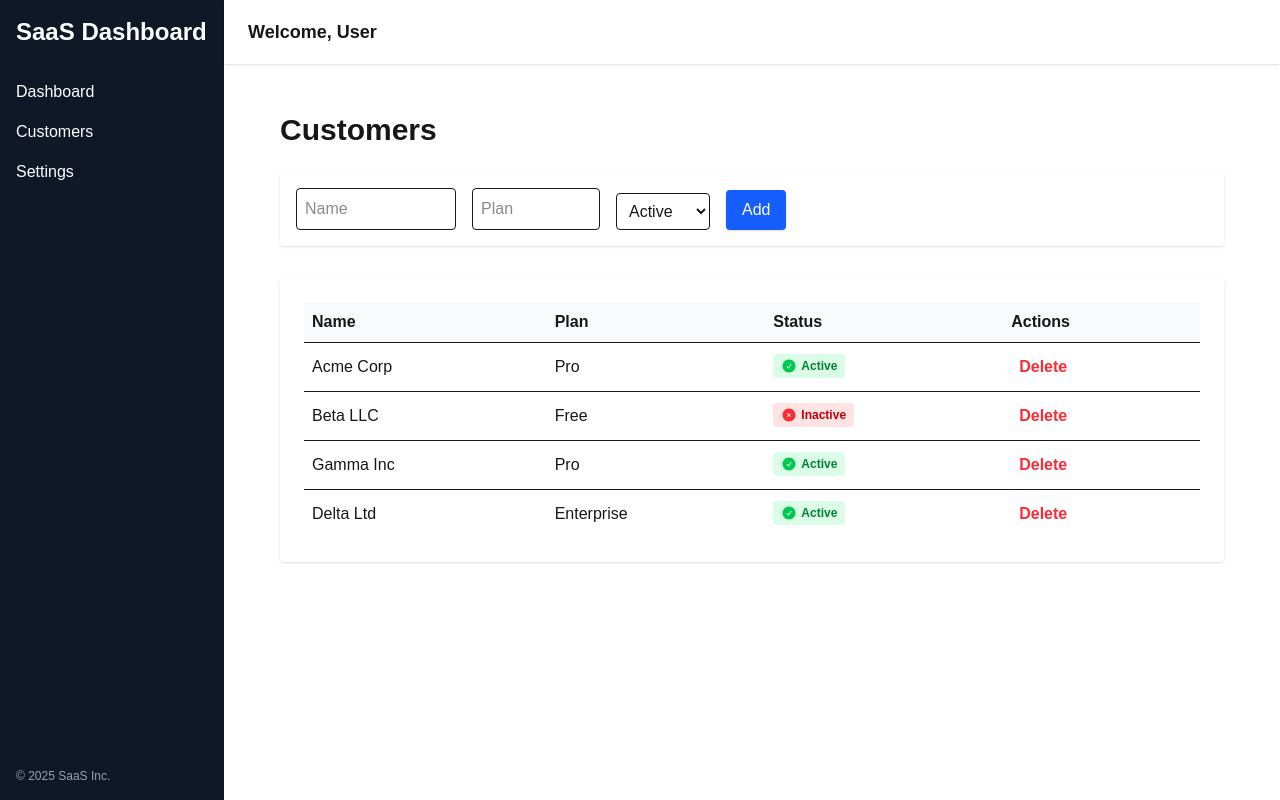
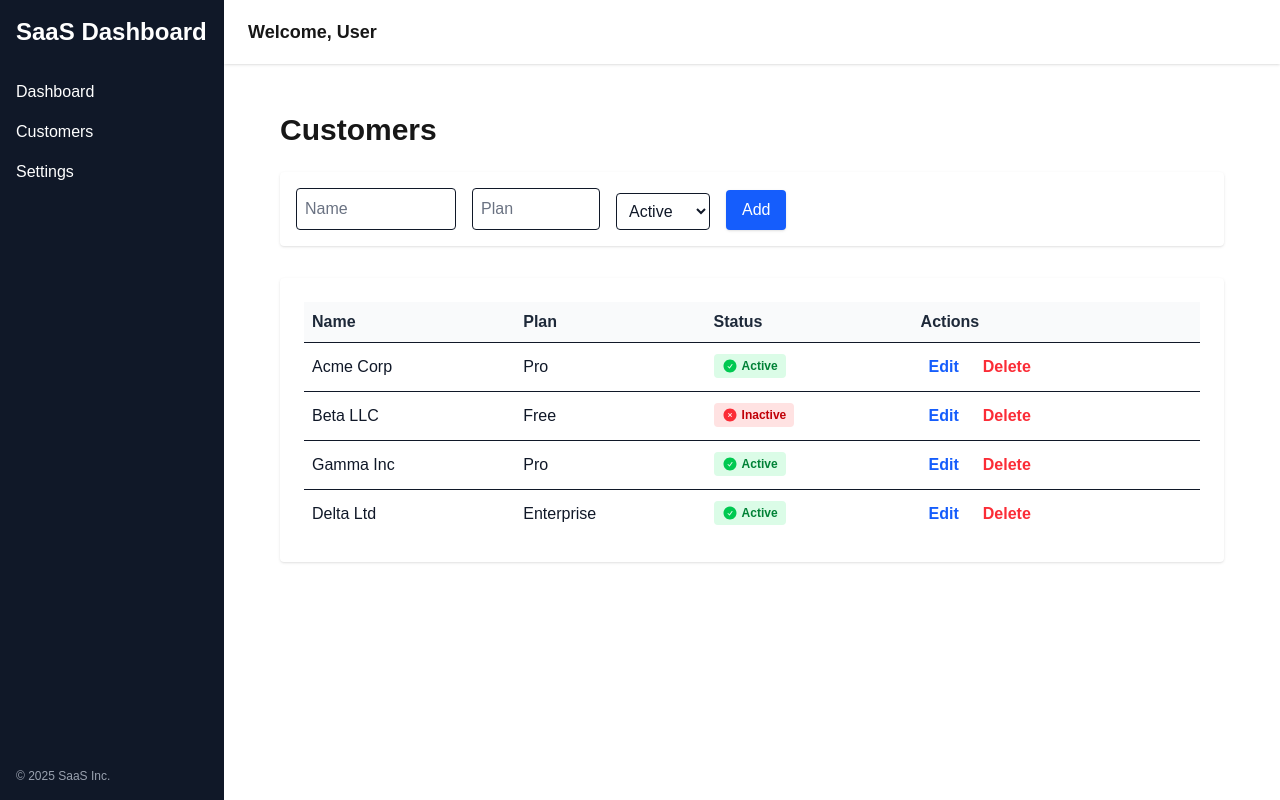
Before and after one commit to Muhammad124Ahmad/Saas-NextJS-Dashboard, a Next.js app: page /customers in a window 1280 px wide. Built offline with nearby package versions, Linux system fonts and the light colour scheme.

Commit message:
Add edit customer functionality (inline editing) to Customers page

```diff
--- a/src/app/customers/page.tsx
+++ b/src/app/customers/page.tsx
@@ -2,9 +2,18 @@ import React, { useState } from 'react';
 import { mockTableData } from '../../data/mockDashboardData';
 import { StatusBadge } from '../../components/StatusBadge';
 
+interface Customer {
+  id: number;
+  name: string;
+  plan: string;
+  status: string;
+}
+
 export default function CustomersPage() {
-  const [customers, setCustomers] = useState(mockTableData);
+  const [customers, setCustomers] = useState<Customer[]>(mockTableData);
   const [newCustomer, setNewCustomer] = useState({ name: '', plan: '', status: 'Active' });
+  const [editingId, setEditingId] = useState<number | null>(null);
+  const [editData, setEditData] = useState({ name: '', plan: '', status: 'Active' });
 
   const handleAdd = (e: React.FormEvent) => {
     e.preventDefault();
@@ -20,25 +29,37 @@ export default function CustomersPage() {
     setCustomers(customers.filter((c) => c.id !== id));
   };
 
+  const handleEdit = (customer: Customer) => {
+    setEditingId(customer.id);
+    setEditData({ name: customer.name, plan: customer.plan, status: customer.status });
+  };
+
+  const handleEditSave = (id: number) => {
+    setCustomers(customers.map((c) =>
+      c.id === id ? { ...c, ...editData } : c
+    ));
+    setEditingId(null);
+  };
+
   return (
     <main className="p-8">
       <h1 className="text-3xl font-bold mb-6">Customers</h1>
       {/* Add Customer Form */}
       <form className="mb-8 flex gap-4 items-end bg-white p-4 rounded shadow" onSubmit={handleAdd}>
         <input
-          className="border p-2 rounded w-40 focus:outline-blue-400"
+          className="border p-2 rounded w-40 focus:outline-blue-400 text-gray-900 placeholder-gray-500"
           placeholder="Name"
           value={newCustomer.name}
           onChange={(e) => setNewCustomer({ ...newCustomer, name: e.target.value })}
         />
         <input
-          className="border p-2 rounded w-32 focus:outline-blue-400"
+          className="border p-2 rounded w-32 focus:outline-blue-400 text-gray-900 placeholder-gray-500"
           placeholder="Plan"
           value={newCustomer.plan}
           onChange={(e) => setNewCustomer({ ...newCustomer, plan: e.target.value })}
         />
         <select
-          className="border p-2 rounded focus:outline-blue-400"
+          className="border p-2 rounded focus:outline-blue-400 text-gray-900"
           value={newCustomer.status}
           onChange={(e) => setNewCustomer({ ...newCustomer, status: e.target.value })}
         >
@@ -49,9 +70,9 @@ export default function CustomersPage() {
       </form>
       {/* Customers Table */}
       <div className="bg-white rounded shadow p-6">
-        <table className="w-full text-left">
+        <table className="w-full text-left text-gray-900">
           <thead>
-            <tr className="bg-gray-50">
+            <tr className="bg-gray-50 text-gray-800">
               <th className="py-2 px-2">Name</th>
               <th className="py-2 px-2">Plan</th>
               <th className="py-2 px-2">Status</th>
@@ -61,17 +82,72 @@ export default function CustomersPage() {
           <tbody>
             {customers.map((row) => (
               <tr key={row.id} className="border-t hover:bg-gray-50 transition">
+                {editingId === row.id ? (
+                  <>
+                    <td className="py-2 px-2 font-medium">
+                      <input
+                        className="border p-1 rounded w-32 text-gray-900"
+                        value={editData.name}
+                        onChange={(e) => setEditData({ ...editData, name: e.target.value })}
+                      />
+                    </td>
+                    <td className="py-2 px-2">
+                      <input
+                        className="border p-1 rounded w-24 text-gray-900"
+                        value={editData.plan}
+                        onChange={(e) => setEditData({ ...editData, plan: e.target.value })}
+                      />
+                    </td>
+                    <td className="py-2 px-2">
+                      <select
+                        className="border p-1 rounded text-gray-900"
+                        value={editData.status}
+                        onChange={(e) => setEditData({ ...editData, status: e.target.value })}
+                      >
+                        <option value="Active">Active</option>
+                        <option value="Inactive">Inactive</option>
+                      </select>
+                    </td>
+                    <td className="py-2 px-2 flex gap-2">
+                      <button
+                        className="bg-green-600 hover:bg-green-700 text-white px-2 py-1 rounded"
+                        onClick={() => handleEditSave(row.id)}
+                        type="button"
+                      >
+                        Save
+                      </button>
+                      <button
+                        className="bg-gray-300 hover:bg-gray-400 text-gray-800 px-2 py-1 rounded"
+                        onClick={() => setEditingId(null)}
+                        type="button"
+                      >
+                        Cancel
+                      </button>
+                    </td>
+                  </>
+                ) : (
+                  <>
                     <td className="py-2 px-2 font-medium">{row.name}</td>
                     <td className="py-2 px-2">{row.plan}</td>
                     <td className="py-2 px-2"><StatusBadge status={row.status} /></td>
-                <td className="py-2 px-2">
+                    <td className="py-2 px-2 flex gap-2">
+                      <button
+                        className="text-blue-600 hover:text-blue-800 font-semibold px-2 py-1 rounded hover:bg-blue-50 transition"
+                        onClick={() => handleEdit(row)}
+                        type="button"
+                      >
+                        Edit
+                      </button>
                       <button
                         className="text-red-500 hover:text-red-700 font-semibold px-2 py-1 rounded hover:bg-red-50 transition"
                         onClick={() => handleDelete(row.id)}
+                        type="button"
                       >
                         Delete
                       </button>
                     </td>
+                  </>
+                )}
               </tr>
             ))}
           </tbody>
```
Lines whose indentation alone changed are shown as unchanged.
